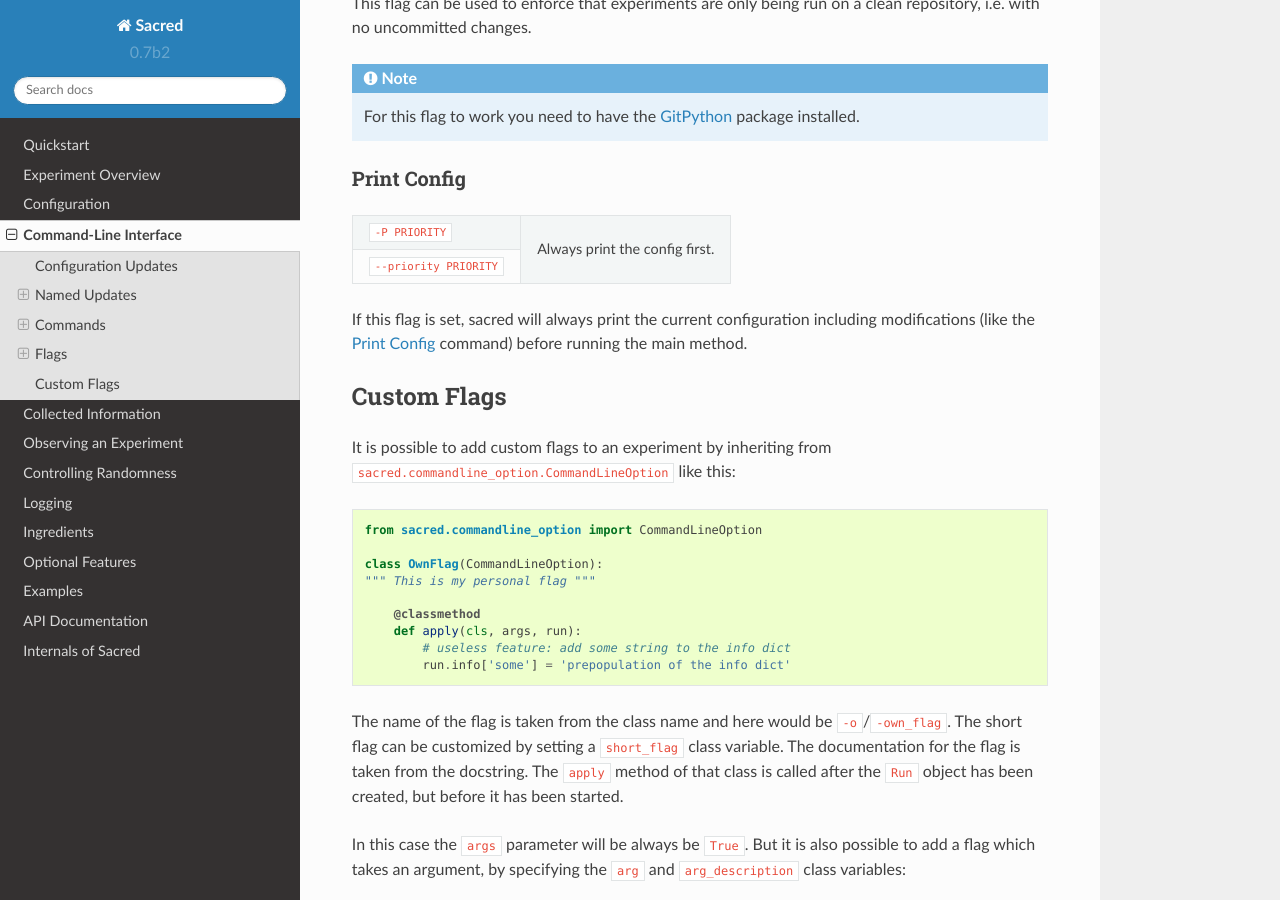
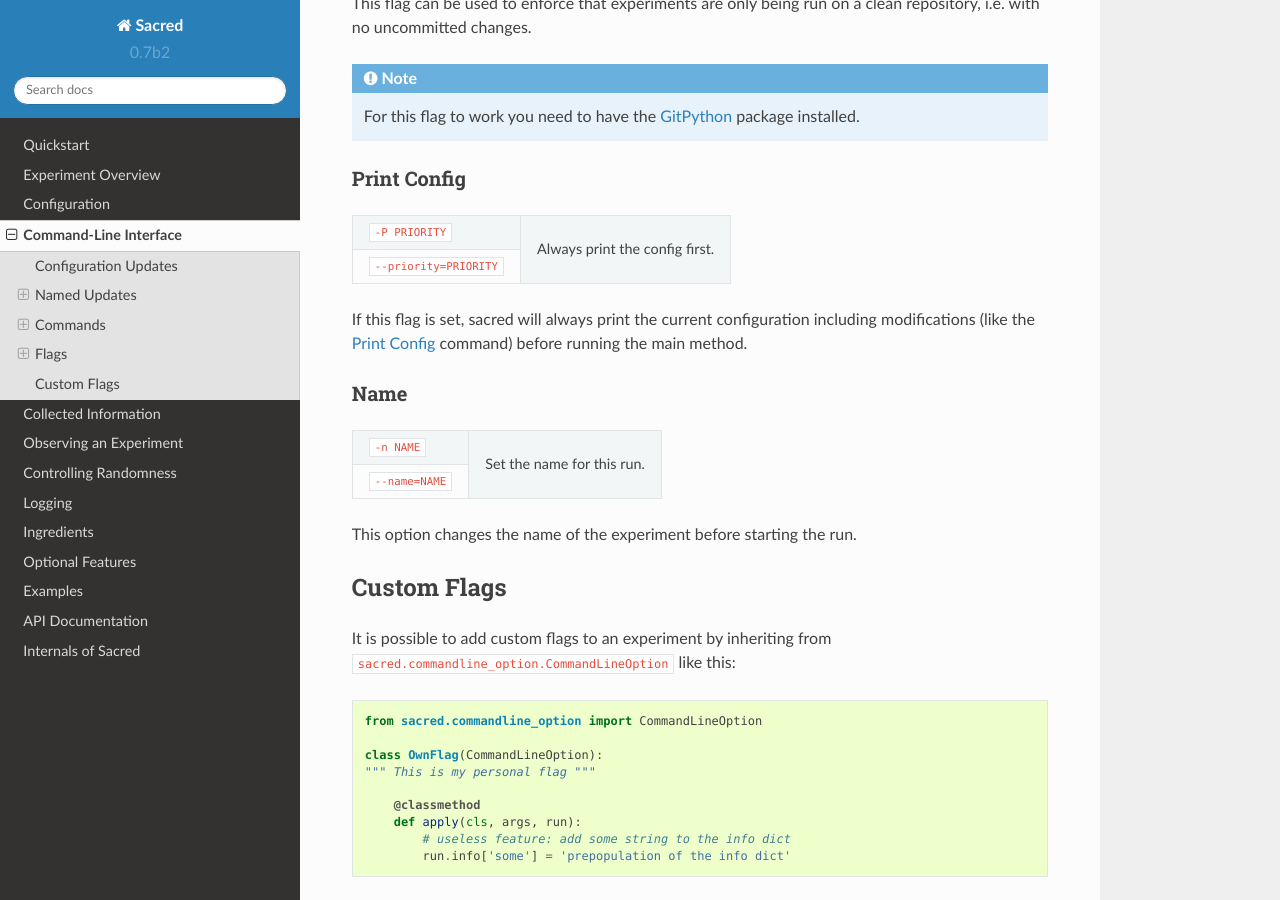
Before and after one commit to IDSIA/sacred, a Sphinx documentation site: the page built from docs/command_line.rst, in a window 1280 px wide and 900 px high, scrolled down 10599 px. Built offline with Sphinx 7.4.7 and the Read the Docs theme 2.0.0, drawn with Linux system fonts in a browser that asks for light colours.

Commit message:
added commandline option for changing the name

```diff
--- a/HISTORY.rst
+++ b/HISTORY.rst
@@ -28,6 +28,7 @@ Release History
 * Feature: ConfigScopes now extract docstrings and line comments and display
            them when calling ``print_config``
 * Feature: observers are now run in order of priority (settable)
+* Feature: new ``--name=NAME`` option to set the name of experiment for this run
 * API Change: all times are now in UTC
 * API Change: significantly changed the mongoDB layout
 * API Change: MongoObserver and FileStorageObserver now use consecutive
--- a/docs/command_line.rst
+++ b/docs/command_line.rst
@@ -579,12 +579,23 @@ Print Config
 +-------------------------+---------------------------------------------------+
 | ``-P PRIORITY``         |  Always print the config first.                   |
 +-------------------------+                                                   |
-| ``--priority PRIORITY`` |                                                   |
+| ``--priority=PRIORITY`` |                                                   |
 +-------------------------+---------------------------------------------------+
 
 If this flag is set, sacred will always print the current configuration
 including modifications (like the :ref:`print_config` command) before running
 the main method.
+
+
+Name
+----
++-----------------+---------------------------------------------------+
+| ``-n NAME``     |  Set the name for this run.                       |
++-----------------+                                                   |
+| ``--name=NAME`` |                                                   |
++-----------------+---------------------------------------------------+
+
+This option changes the name of the experiment before starting the run.
 
 
 Custom Flags
```
Also changed, not shown: 1 other file.
